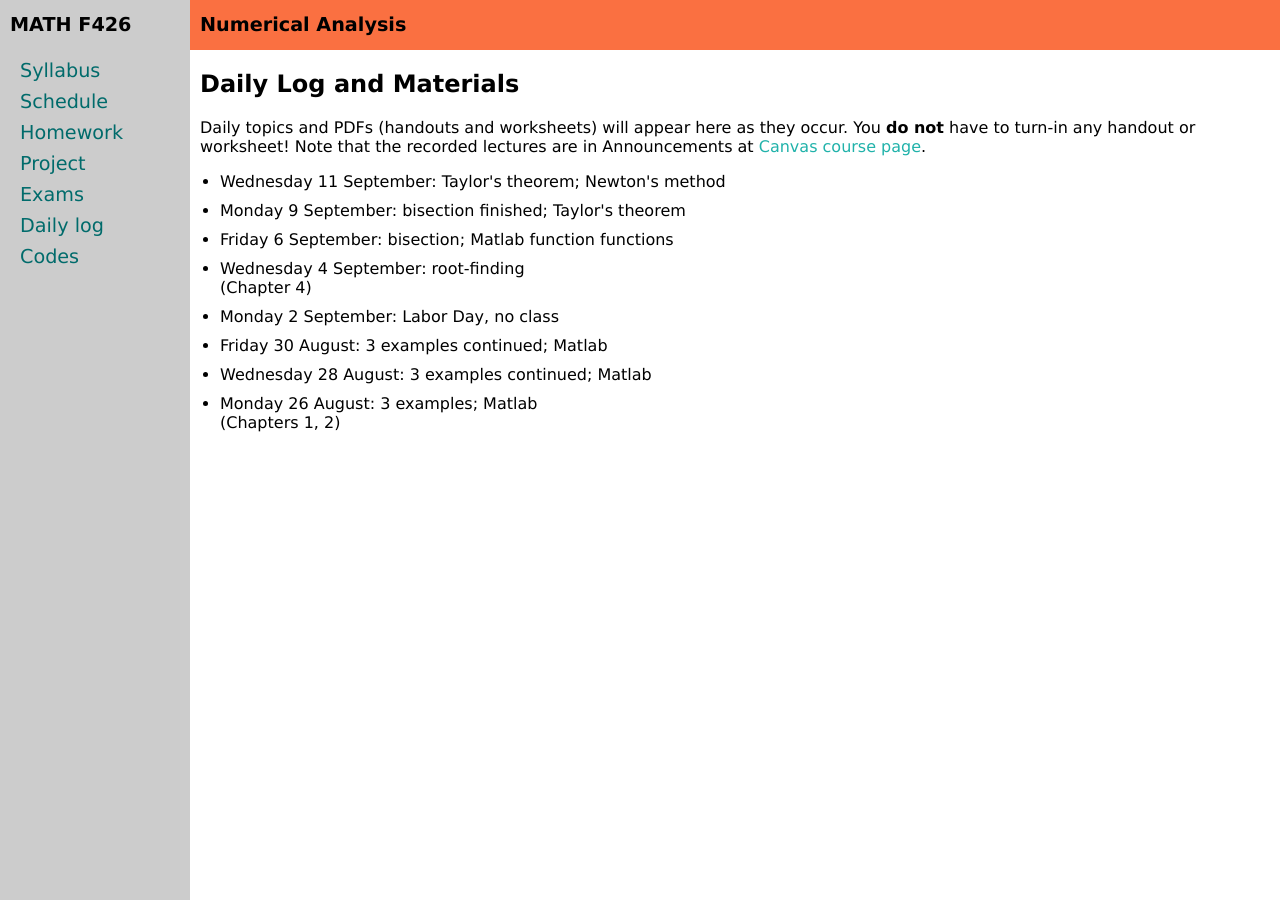
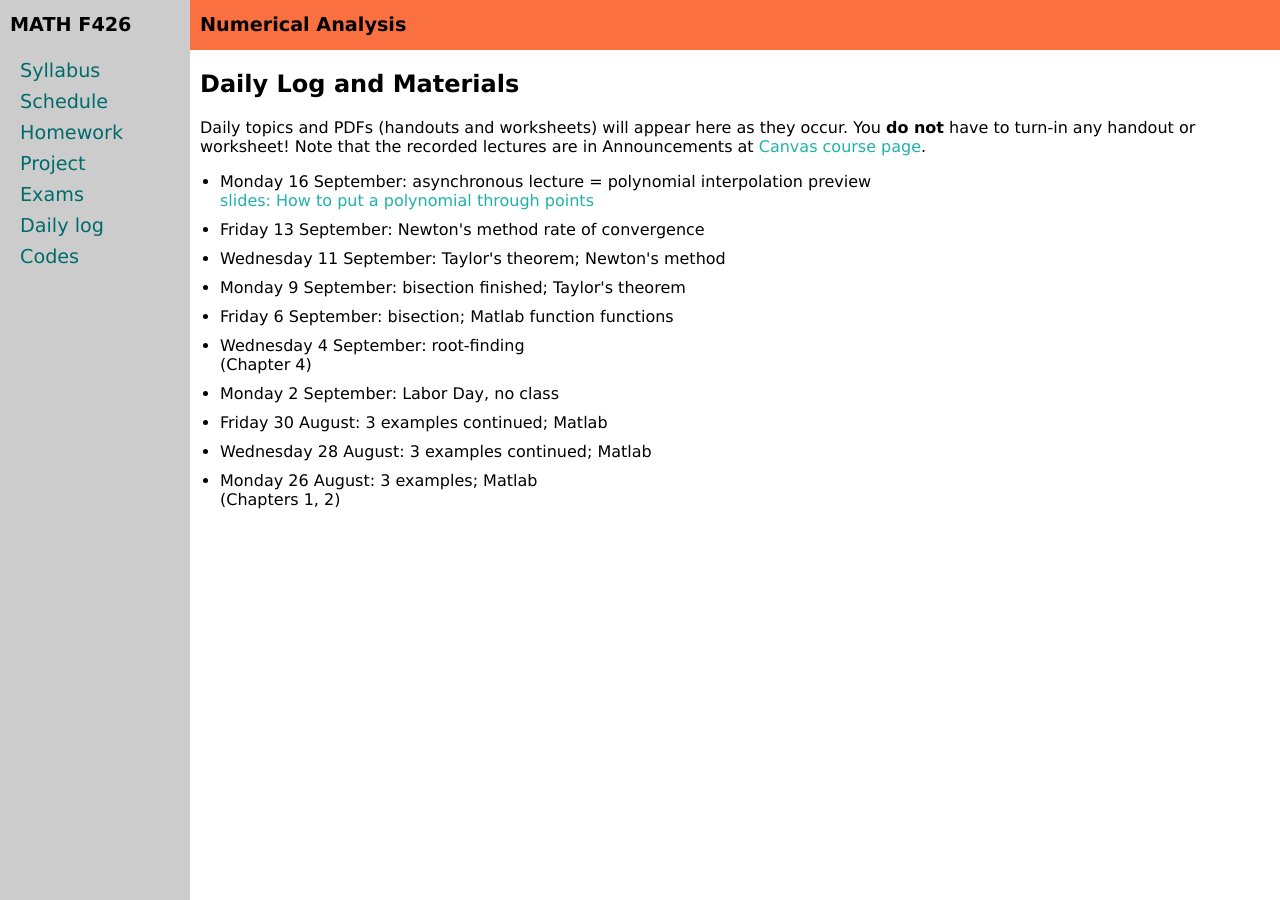
Before and after one commit to bueler/numerical, a Jekyll site: the page built from daily.md, in a window 1280 px wide. Built offline with Jekyll 4.4.1, drawn with Linux system fonts in a browser that asks for light colours.

Commit message:
daily log through monday

```diff
--- a/_data/daily.yml
+++ b/_data/daily.yml
@@ -1,6 +1,12 @@
 semester: Fall 2024
 home: assets/handouts
 daily:
+- name: Monday 16 September
+  description: asynchronous lecture = polynomial interpolation preview
+  otherurl: https://bueler.github.io/numerical/assets/slides/F24/polynonewt.pdf
+  otherurlname: "slides: How to put a polynomial through points"
+- name: Friday 13 September
+  description: Newton's method rate of convergence
 - name: Wednesday 11 September
   description: Taylor's theorem; Newton's method
 - name: Monday 9 September
--- a/_includes/daily_table.md
+++ b/_includes/daily_table.md
@@ -18,6 +18,9 @@
     {% if material.handout %}
         <br><a href="{{ data.home }}/{{ material.handout }}">{{ material.handoutname }}</a>
     {% endif %}
+    {% if material.otherurl %}
+        <br><a href="{{ material.otherurl }}">{{ material.otherurlname }}</a>
+    {% endif %}
 </li>
 {% endfor %}
 </ul>
```
